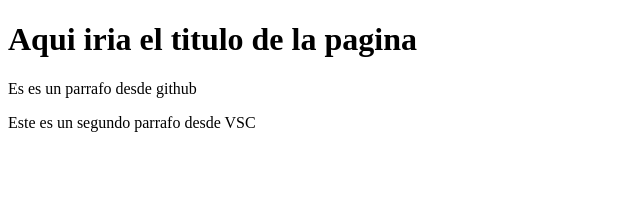
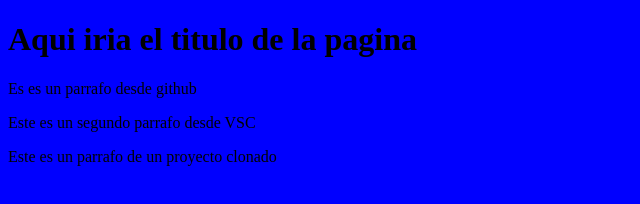
Before and after one commit to desalaz/Proyecto-web-empresaC, a plain HTML site: page index.html in a window 1280 px wide. Shown: the whole page, without its empty margins (0-640 px from the left). Drawn offline with Linux system fonts and the light colour scheme.

Commit message:
Subido proyecto clonado

```diff
--- a/index.html
+++ b/index.html
@@ -5,11 +5,12 @@
     <meta http-equiv="X-UA-Compatible" content="IE=edge">
     <meta name="viewport" content="width=device-width, initial-scale=1.0">
     <title>Document</title>
-    <link href="miestilo.css">
+    <link rel ="stylesheet" href="miestilo.css">
 </head>
 <body>
     <h1>Aqui iria el titulo de la pagina</h1>
     <p> Es es un parrafo desde github </p>
     <p>Este es un segundo parrafo desde VSC</p>
+    <p>Este es un parrafo de un proyecto clonado</p>
 </body>
 </html>
```
